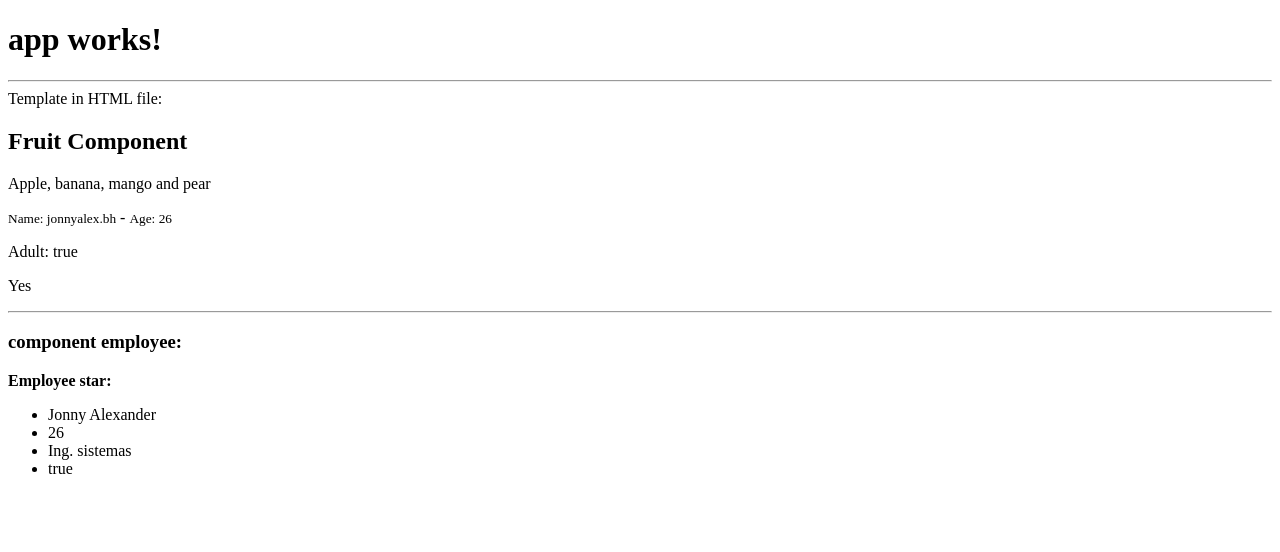
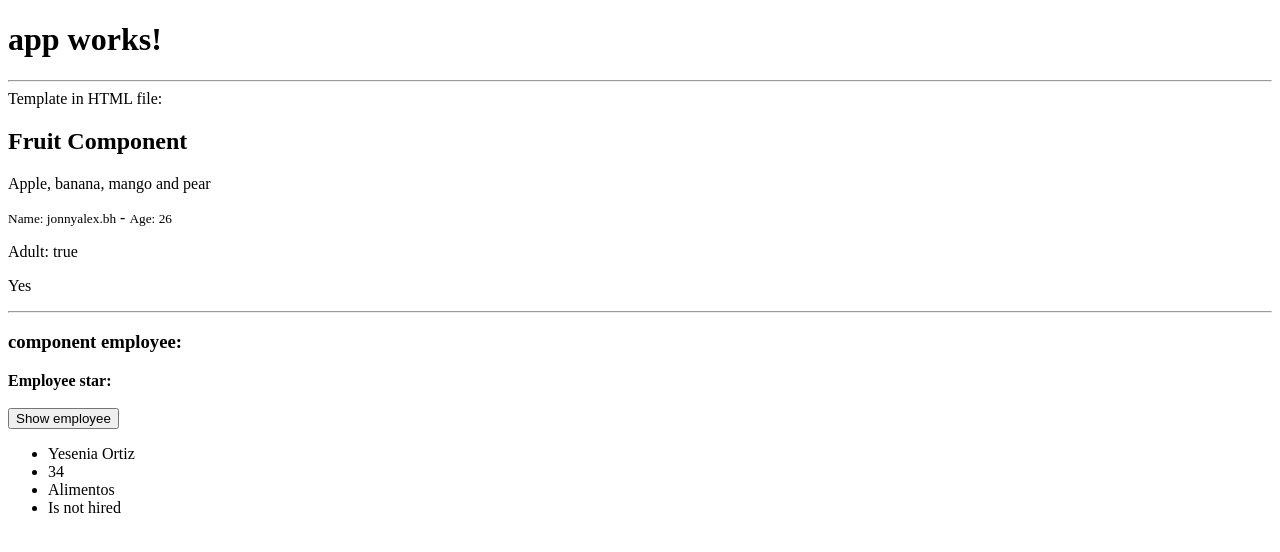
Before and after one commit to jonnyalexbh/angular4p0, an Angular app: page / in a window 1280 px wide. Shown: the top 552 px of the page. Built offline with nearby package versions, Linux system fonts and the light colour scheme.

Commit message:
NgIf directive and click event

```diff
--- a/src/app/employee/employee.component.html
+++ b/src/app/employee/employee.component.html
@@ -1,10 +1,25 @@
 <h3>{{title}}</h3>
 
+<strong>Employee star:</strong>
+<br><br>
+<div *ngIf="employee_external == true">
+  <button (click)="changeExternal(false)">Show employee</button>
+  <ul >
+    <li>{{workers[0].name}}</li>
+    <li>{{workers[0].age}}</li>
+    <li>{{workers[0].position}}</li>
+    <li *ngIf="workers[0].hired == true">Is hired</li>
+    <li *ngIf="workers[0].hired == false">Is not hired</li>
+  </ul>
+</div>
 
-<strong>Employee star:</strong>
-<ul>
-  <li>{{employee.name}}</li>
-  <li>{{employee.age}}</li>
-  <li>{{employee.position}}</li>
-  <li>{{employee.hired}}</li>
-</ul>
+<div *ngIf="employee_external == false">
+  <button (click)="changeExternal(true)">Show worker</button>
+  <ul>
+    <li>{{employee.name}}</li>
+    <li>{{employee.age}}</li>
+    <li>{{employee.position}}</li>
+    <li *ngIf="employee.hired == true">Is hired</li>
+    <li *ngIf="employee.hired == false">Is not hired</li>
+  </ul>
+</div>
--- a/src/app/employee/employee.component.ts
+++ b/src/app/employee/employee.component.ts
@@ -10,18 +10,28 @@ export class EmployeeComponent {
   public title = 'component employee:';
   public employee:Employee;
   public workers:Array<Employee>;
+  public employee_external:boolean;
 
   constructor(){
+
     this.employee = new Employee('Jonny Alexander', 26, 'Ing. sistemas', true);
     this.workers = [
-      new Employee('Jonny Alexander', 26, 'Ing. sistemas', true),
+      new Employee('Yesenia Ortiz', 34, 'Alimentos', false),
       new Employee('Juan David Lopez', 30, 'Ing. sistemas', false),
       new Employee('Daniela Lopez', 56, 'Ing. industrial', true)
     ];
+
+    this.employee_external = true;
+
   }
 
   ngOnInit(){
     console.log(this.employee);
     console.log(this.workers);
   }
+
+  changeExternal(paramt){
+    this.employee_external = paramt;
+  }
+
 }
```
